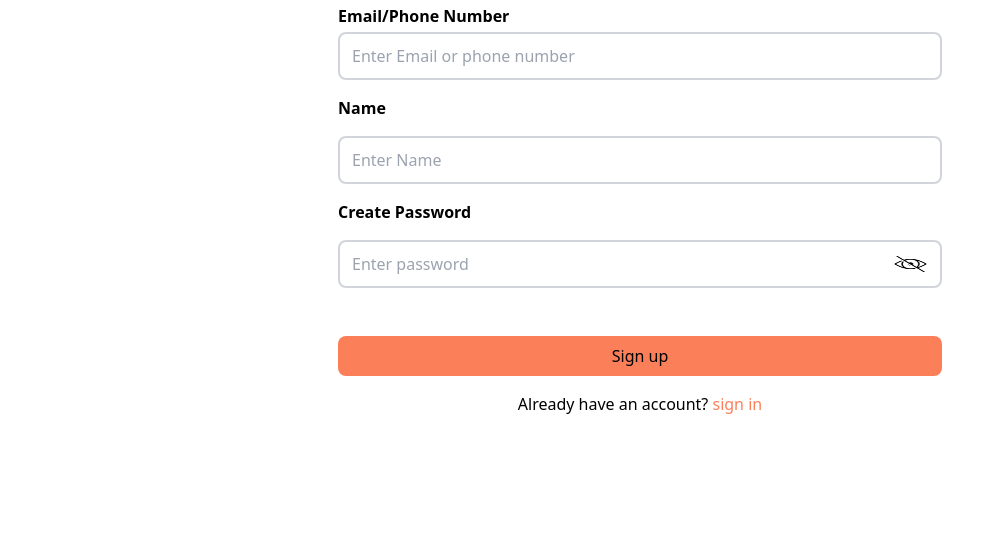
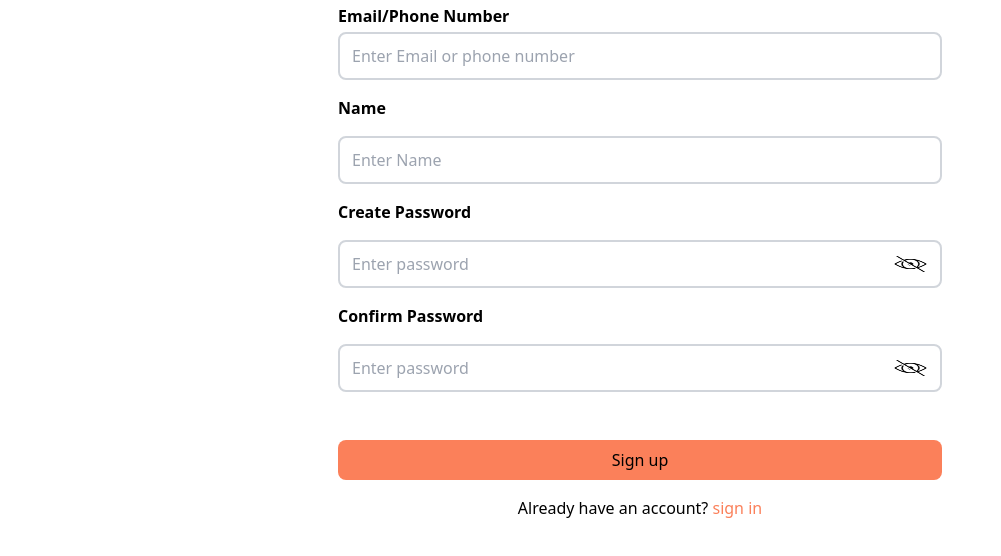
Before and after one commit to T3chhefty/auth-pages, a plain HTML site: page signup.html in a window 1280 px wide. Shown: the part 164-720 px from the top of the page, without its empty margins (0-1001 px from the left). Drawn offline with Linux system fonts and the light colour scheme.

Commit message:
added confirm password to the signup page

```diff
--- a/signup.html
+++ b/signup.html
@@ -53,6 +53,26 @@
             />
           </div>
         </div>
+        <div class="w-[100%] mt-4">
+          <label for="confirm-password" class="font-[600]">Confirm Password</label>
+          <div
+            class="flex justify-between border-2 border-gray-300 p-3 w-[100%] h-[3rem] rounded-lg mt-4 outline-none"
+          >
+            <input
+              type="password"
+              name=""
+              id="confirm-password"
+              placeholder="Enter password"
+              class="w-[90%] outline-none"
+            />
+            <img
+              src="assets/img/hide.png"
+              alt="eyeIcon"
+              class="w-[9%] lg:w-[6%] cursor-grab"
+              id="password-eye"
+            />
+          </div>
+        </div>
 
         <input
           type="submit"
```
